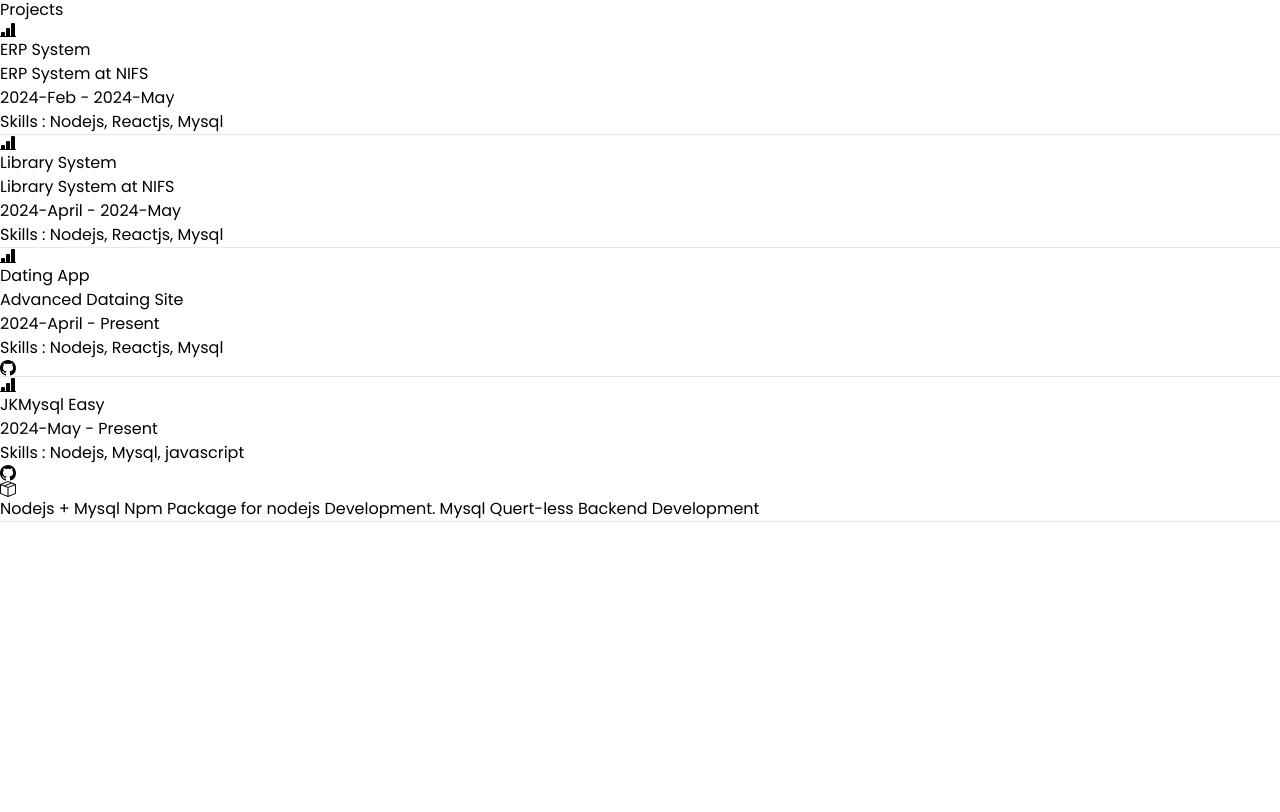
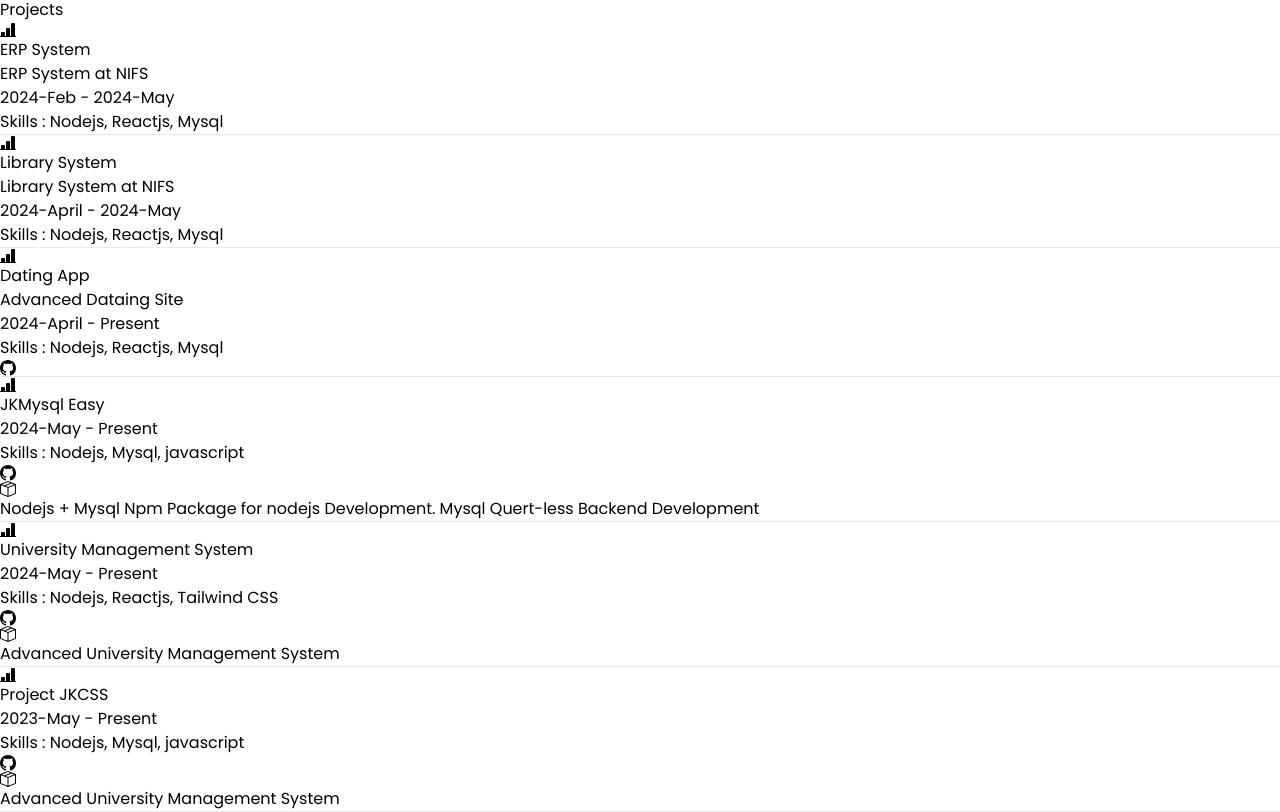
Before and after one commit to BackendExpert/Myportfolio, a React (Vite) app in the folder myportfolio/: page / in a window 1280 px wide. Shown: the part 10673-11485 px from the top of the page. Before the commit the page ends 11195 px from the top, so only its background shows below. Built offline with nearby package versions, Linux system fonts and the light colour scheme; a web font is replaced by a local one.

Commit message:
Update Projects.jsx
Co-Authored-By: JehanKandy  <jehankandy@gmail.com>

```diff
--- a/myportfolio/src/comportment/Projects.jsx
+++ b/myportfolio/src/comportment/Projects.jsx
@@ -81,6 +81,51 @@ const Projects = () => {
             </div>
             <hr className='md:hidden block border border-[#00A0DF] w-3/4'/>
 
+            <div className="md:my-0 my-4">
+                <div className="md:flex">
+                    <BsBarChartLineFill className='h-40 w-auto'/>
+                    <div className="md:mx-8 mx-4">
+                        <div className="md:mx-8 md:my-0 my-2">
+                            <p className="md:text-2xl text-xl text-[#00A0DF]">University Management System</p>
+                            <p className="my-4">2024-May - Present</p>
+                            <p className="">Skills : Nodejs, Reactjs, Tailwind CSS</p>
+                            <p className="flex my-4">
+                                <a href="https://github.com/BackendExpert/mysql-easy" className='px-2 text-xl text-[#00A0DF]' target='_blank'>
+                                    <BsGithub />
+                                </a>
+                                <a href="https://www.npmjs.com/package/jkmysql-easy" className='px-2 text-xl text-[#00A0DF]' target='_blank'>
+                                    <BsBoxSeam />
+                                </a>
+                            </p>
+                        </div>
+                    </div>
+                </div>
+                <p className="">Advanced University Management System </p>
+            </div>
+            <hr className='md:hidden block border border-[#00A0DF] w-3/4'/>
+
+            <div className="md:my-0 my-4">
+                <div className="md:flex">
+                    <BsBarChartLineFill className='h-40 w-auto'/>
+                    <div className="md:mx-8 mx-4">
+                        <div className="md:mx-8 md:my-0 my-2">
+                            <p className="md:text-2xl text-xl text-[#00A0DF]">Project JKCSS</p>
+                            <p className="my-4">2023-May - Present</p>
+                            <p className="">Skills : Nodejs, Mysql, javascript</p>
+                            <p className="flex my-4">
+                                <a href="https://github.com/BackendExpert/mysql-easy" className='px-2 text-xl text-[#00A0DF]' target='_blank'>
+                                    <BsGithub />
+                                </a>
+                                <a href="https://www.npmjs.com/package/jkmysql-easy" className='px-2 text-xl text-[#00A0DF]' target='_blank'>
+                                    <BsBoxSeam />
+                                </a>
+                            </p>
+                        </div>
+                    </div>
+                </div>
+                <p className="">Advanced University Management System </p>
+            </div>
+            <hr className='md:hidden block border border-[#00A0DF] w-3/4'/>
         </div>
     </div>
   )
```
